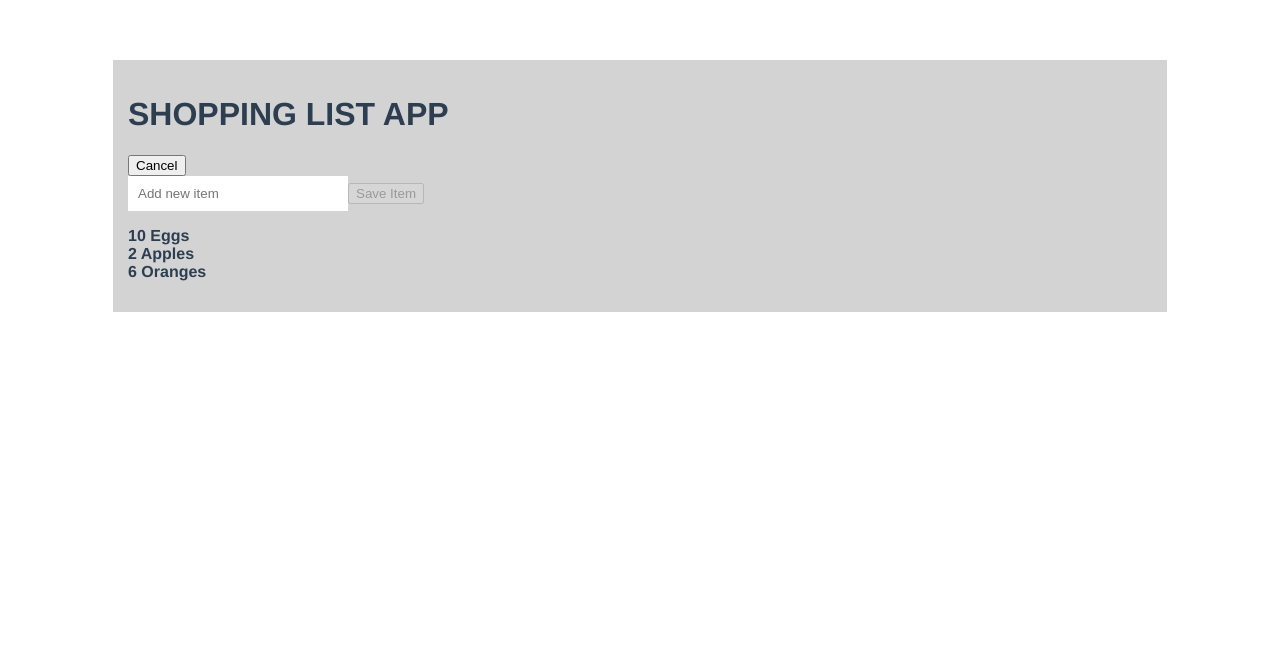
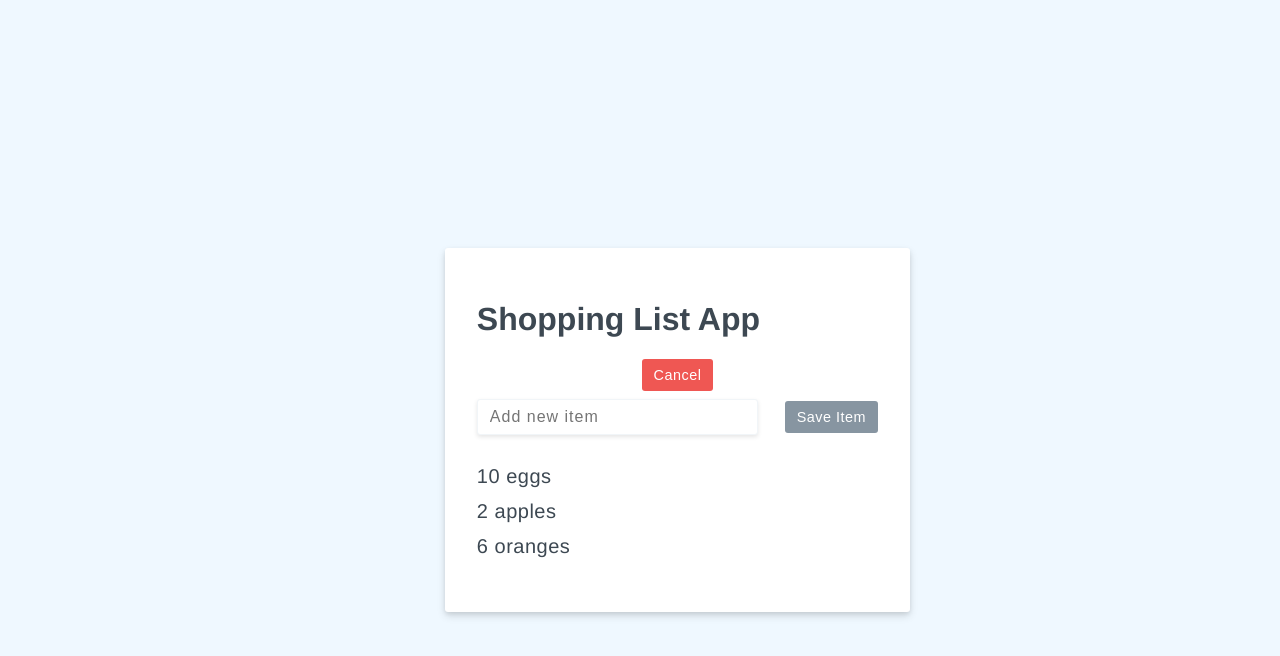
Before and after one commit to heshamelmasry77/shopping-list-app, a Vue app: page / in a window 1280 px wide. Both pictures are taken after a click on the button "Add Item". Shown: the top 656 px of the page. Built offline with nearby package versions, Linux system fonts and the light colour scheme.

Commit message:
make the form pretty by adding more styling

```diff
--- a/src/App.vue
+++ b/src/App.vue
@@ -24,4 +24,56 @@ export default {
   color: #2c3e50;
   margin-top: 60px;
 }
+body {
+  background: #eff8ff;
+  height: 100vh;
+  width: 100vw;
+  font-family: system-ui, BlinkMacSystemFont, -apple-system, Segoe UI, Roboto, Oxygen, Ubuntu, Cantarell, Fira Sans, Droid Sans, Helvetica Neue, sans-serif;
+  display: flex;
+  align-items: center;
+  justify-content: center;
+  margin: 0;
+  padding: 0;
+}
+
+
+/*GENERIC CLASSES FOR BTNS */
+.btn {
+  border: none;
+  border-radius: 3px;
+  margin: auto 0;
+  padding: .5rem .75rem;
+  flex-shrink: 0;
+  cursor: pointer;
+  font-size: .9rem;
+  letter-spacing: .5px;
+  transition: all .1s ease-in;
+}
+
+.btn[disabled] {
+  background: #8795a1;
+}
+
+.btn[disabled]:hover {
+  background: #606f7b;
+}
+
+.btn-primary {
+  background: #6cb2eb;
+  color: #fff;
+}
+
+.btn-primary:hover {
+  background: #3490dc;
+}
+
+.btn-cancel {
+  background: #ef5753;
+  color: #fff;
+}
+
+.btn-cancel:hover {
+  background: #e3342f;
+  color: #fff;
+}
 </style>
--- a/src/components/ShoppingList.vue
+++ b/src/components/ShoppingList.vue
@@ -1,13 +1,13 @@
 <template>
-  <div class="shoppingList">
+  <div id="shopping-list">
     <div>
-      <h1>{{ header }}</h1>
-      <button v-if="state === 'default'" @click="changeState('edit')">Add Item</button>
-      <button v-else @click="changeState('default')">Cancel</button>
+      <h1 class="header">{{ header }}</h1>
+      <button v-if="state === 'default'" @click="changeState('edit')" class="btn btn-primary">Add Item</button>
+      <button v-else @click="changeState('default')" class="btn btn-cancel">Cancel</button>
     </div>
-    <label v-if="state === 'edit'">
+    <label v-if="state === 'edit'" class="add-item-form">
       <input v-model="newItem" type="text" placeholder="Add new item" @keydown.enter="saveItem"/>
-      <button :disabled="!newItem" @click="saveItem">Save Item</button>
+      <button :disabled="!newItem" @click="saveItem" class="btn btn-primary">Save Item</button>
     </label>
     <ul>
       <li v-for="(item, index) in items" :key="index" :class="[item.purchased ? 'strikeout' :'']"
@@ -57,32 +57,102 @@ export default {
 
 <!-- Add "scoped" attribute to limit CSS to this component only -->
 <style scoped>
-.shoppingList {
-  background-color: lightgray;
-  max-width: 1024px;
-  margin: 0 auto;
-  padding: 15px;
-  text-align: left;
+
+#shopping-list {
+  background: #fff;
+  padding: 2rem;
+  margin: 1rem;
+  border-radius: 3px;
+  box-shadow: 0 4px 8px 0 rgba(0, 0, 0, 0.12), 0 2px 4px 0 rgba(0, 0, 0, 0.08);
+  width: 95%;
+  max-width: 900px;
 }
+
 h1 {
-  text-transform: uppercase;
-  font-weight: bolder;
-  text-align: left;
+  color: #3d4852;
 }
-input {
-  padding: 10px;
-  border: none;
-  display: inline-block;
-  width: 200px;
-}
+
 ul {
-  list-style-type: none;
+  list-style: none;
   padding: 0;
 }
-li {
-  text-transform: capitalize;
-  font-size: 16px;
-  font-weight: bold;
-  text-align: left;
+
+a {
+  color: #6cb2eb;
+  font-size: 1.25rem;
+  transition: all .1s ease-in;
+  margin-top: .5rem;
+  display: block;
+}
+
+a:hover {
+  color: #3490dc;
+}
+
+li, p {
+  display: flex;
+  align-items: center;
+  line-height: 1.75;
+  letter-spacing: .5px;
+  color: #3d4852;
+  font-size: 1.25rem;
+  cursor: pointer;
+  transition: all .1s ease-in;
+}
+
+li:hover {
+  color: #22292f;
+}
+
+li input {
+  margin: 0 .5rem 0;
+}
+
+#shopping-list > input, #shopping-list > select {
+  width: 100%;
+  border-radius: 3px;
+  box-shadow: 0 2px 4px 0 rgba(0, 0, 0, 0.10);
+  border: 1px solid #f1f5f8;
+  color: #606f7b;
+  padding: .5rem .75rem;
+  box-sizing: border-box;
+  font-size: 1rem;
+  letter-spacing: .5px;
+  margin: .5rem 0
+}
+
+.add-item-form, .header {
+  display: flex;
+  align-items: center;
+  justify-content: space-between;
+}
+
+.add-item-form input {
+  width: 70%;
+  border-radius: 3px;
+  box-shadow: 0 2px 4px 0 rgba(0, 0, 0, 0.10);
+  border: 1px solid #f1f5f8;
+  color: #606f7b;
+  padding: .5rem .75rem;
+  box-sizing: border-box;
+  font-size: 1rem;
+  letter-spacing: 1px;
+  margin: .5rem 0;
+}
+
+
+/*CLASSES FOR LABELS*/
+
+.strikeout {
+  text-decoration: line-through;
+  color: #b8c2cc;
+}
+
+.strikeout:hover {
+  color: #8795a1;
+}
+
+.priority {
+  color: #de751f;
 }
 </style>
```
